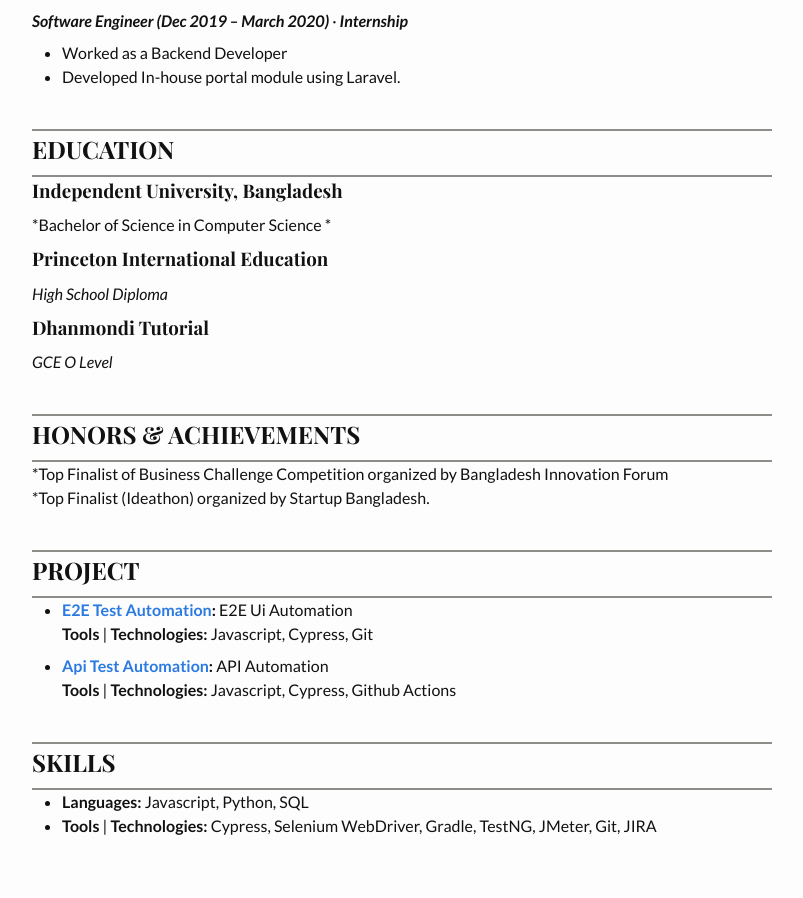
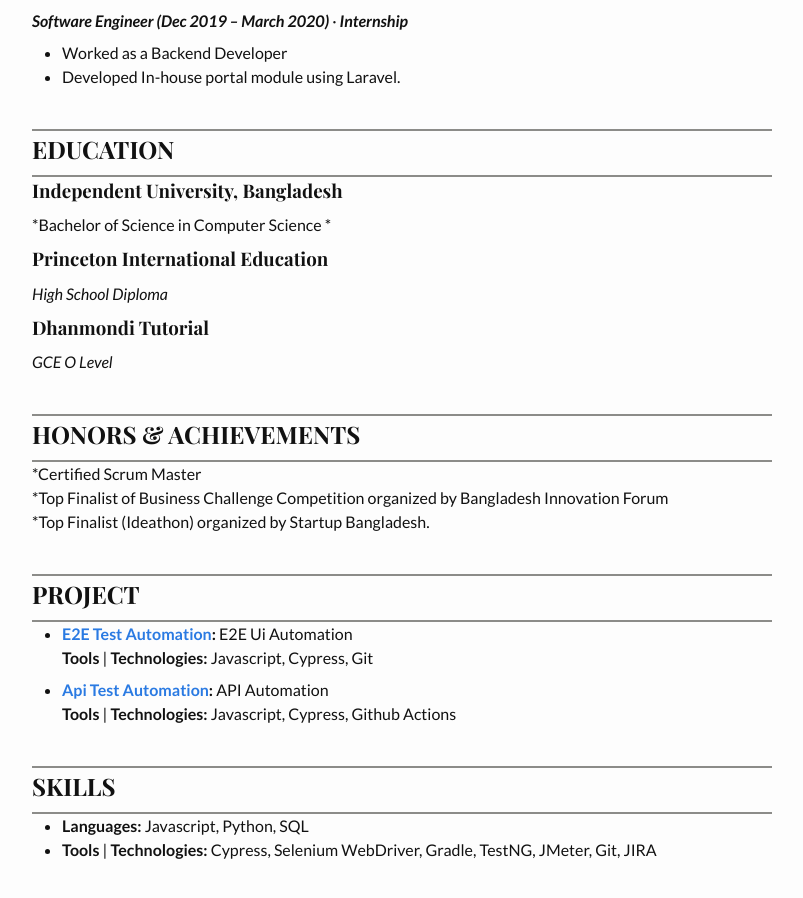
Before and after one commit to ash1814/Ashiqur_Rahman, a Jekyll site: the page built from index.md, in a window 1280 px wide and 900 px high, scrolled down 1277 px. Shown: the whole window, without its empty margins (238-1041 px from the left). Built offline with Jekyll 4.4.1, drawn with Linux system fonts in a browser that asks for light colours; some web fonts are replaced; before the commit the page ends 2153 px from its top, so only the background shows below that.

Commit message:
Certification added

```diff
--- a/index.md
+++ b/index.md
@@ -73,6 +73,7 @@ features/improvement of existing features/bug fixes targeting a release
 ---
 ## HONORS & ACHIEVEMENTS
 ---
+*Certified Scrum Master<br />
 *Top Finalist of Business Challenge Competition organized by Bangladesh Innovation Forum<br />
 *Top Finalist (Ideathon) organized by Startup Bangladesh.
 
```
